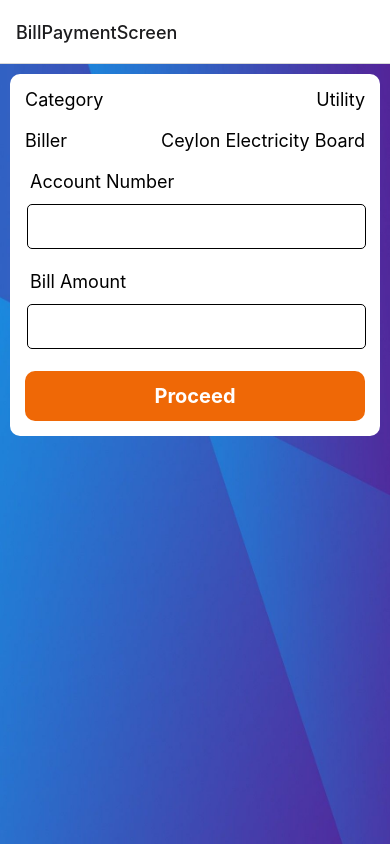
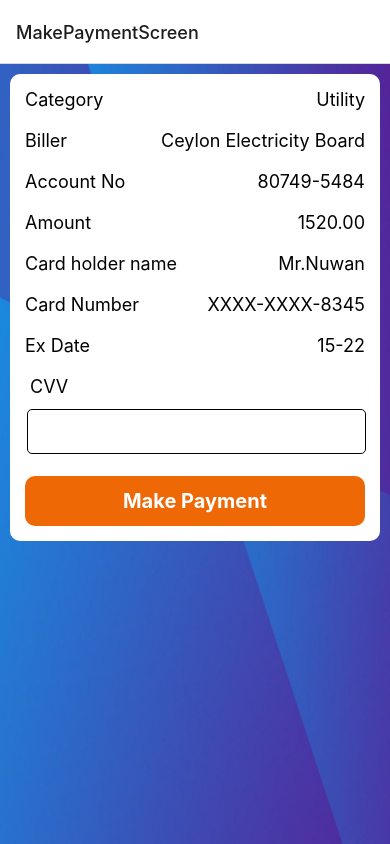
Before and after one commit to User-Experience-Design-SE3050-2021/se3050---uee-2021s2_reg_wd_05, a React Native app: screen /MakePaymentScreen in a window 390 px wide. Built offline with nearby package versions, Linux system fonts and the light colour scheme.

Commit message:
new screen added

```diff
--- a/App.js
+++ b/App.js
@@ -18,6 +18,7 @@ import {NavigationContainer, DefaultTheme} from '@react-navigation/native';
 import BillPaymentDetailScreen from "./src/screens/BillPaymentDetailScreen";
 import EnterCardDetailScreen from "./src/screens/EnterCardDetailScreen";
 import EnterTransactionDetailScreen from "./src/screens/EnterTransactionDetailScreen";
+import MakePaymentScreen from "./src/screens/MakePaymentScreen";
 
 const Stack = createNativeStackNavigator();
 
@@ -37,7 +38,8 @@ const App = () => {
       style={{width: '100%', height: '100%'}}>
       <NavigationContainer theme={MyTheme}>
         <Stack.Navigator>
-          <Stack.Screen name="BillPaymentScreen" component={BillPaymentDetailScreen} />
+          <Stack.Screen name="MakePaymentScreen" component={MakePaymentScreen} />
+          <Stack.Screen name="BillPaymentDetailScreen" component={BillPaymentDetailScreen} />
           <Stack.Screen name="Enter Card Details" component={EnterCardDetailScreen} />
           <Stack.Screen name="Transaction" component={EnterTransactionDetailScreen} />
         </Stack.Navigator>
--- /dev/null
+++ b/src/screens/MakePaymentScreen.js
@@ -0,0 +1,82 @@
+import React from "react";
+import {View, Text, StyleSheet, TextInput, Dimensions} from "react-native";
+import {PrimaryButton, InputField} from "../components";
+
+const MakePaymentScreen = () => {
+
+		const btnClick = () => {
+				console.log('button clicked');
+		}
+
+		return (
+			<View style={styles.mainContainer}>
+					<View style={styles.inputContainer}>
+							<View style={styles.textContainer}>
+									<Text style={styles.text}>Category</Text>
+									<Text style={styles.rightText}>Utility</Text>
+							</View>
+							<View style={styles.textContainer}>
+									<Text style={styles.text}>Biller </Text>
+									<Text style={styles.rightText}>Ceylon Electricity Board</Text>
+							</View>
+							<View style={styles.textContainer}>
+									<Text style={styles.text}>Account No </Text>
+									<Text style={styles.rightText}>80749-5484</Text>
+							</View>
+							<View style={styles.textContainer}>
+									<Text style={styles.text}>Amount </Text>
+									<Text style={styles.rightText}>1520.00</Text>
+							</View>
+							<View style={styles.textContainer}>
+									<Text style={styles.text}>Card holder name</Text>
+									<Text style={styles.rightText}>Mr.Nuwan</Text>
+							</View>
+							<View style={styles.textContainer}>
+									<Text style={styles.text}>Card Number </Text>
+									<Text style={styles.rightText}>XXXX-XXXX-8345</Text>
+							</View>
+							<View style={styles.textContainer}>
+									<Text style={styles.text}>Ex Date</Text>
+									<Text style={styles.rightText}>15-22</Text>
+							</View>
+							<InputField text="CVV"/>
+							<View style={styles.buttonContainer}>
+									<PrimaryButton onPress={btnClick} text="Make Payment"/>
+							</View>
+					</View>
+			</View>
+
+		)
+}
+
+const styles = StyleSheet.create({
+		mainContainer: {
+				padding: 10,
+		},
+		inputContainer: {
+				height: 'auto',
+				backgroundColor: 'white',
+				padding: 5,
+				borderRadius: 10,
+		},
+		buttonContainer: {
+				alignItems: 'center',
+				padding: 10,
+		},
+		textContainer:{
+				flexDirection:'row',
+				justifyContent:'space-between'
+		},
+		text: {
+				fontSize: 18,
+				padding: 10,
+		},
+		rightText: {
+				fontSize: 18,
+				padding: 10,
+				textAlign: 'right',
+				alignSelf:'stretch'
+		}
+})
+
+export default MakePaymentScreen;
```
